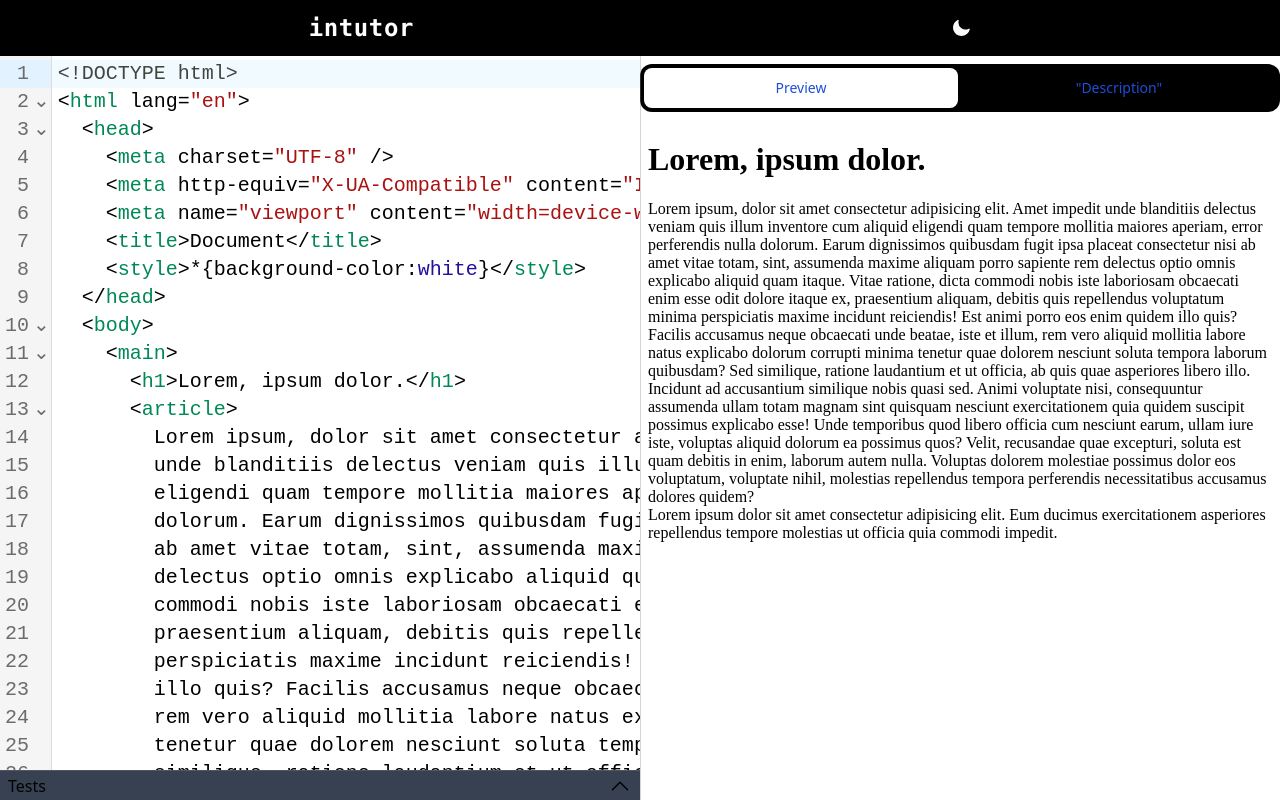
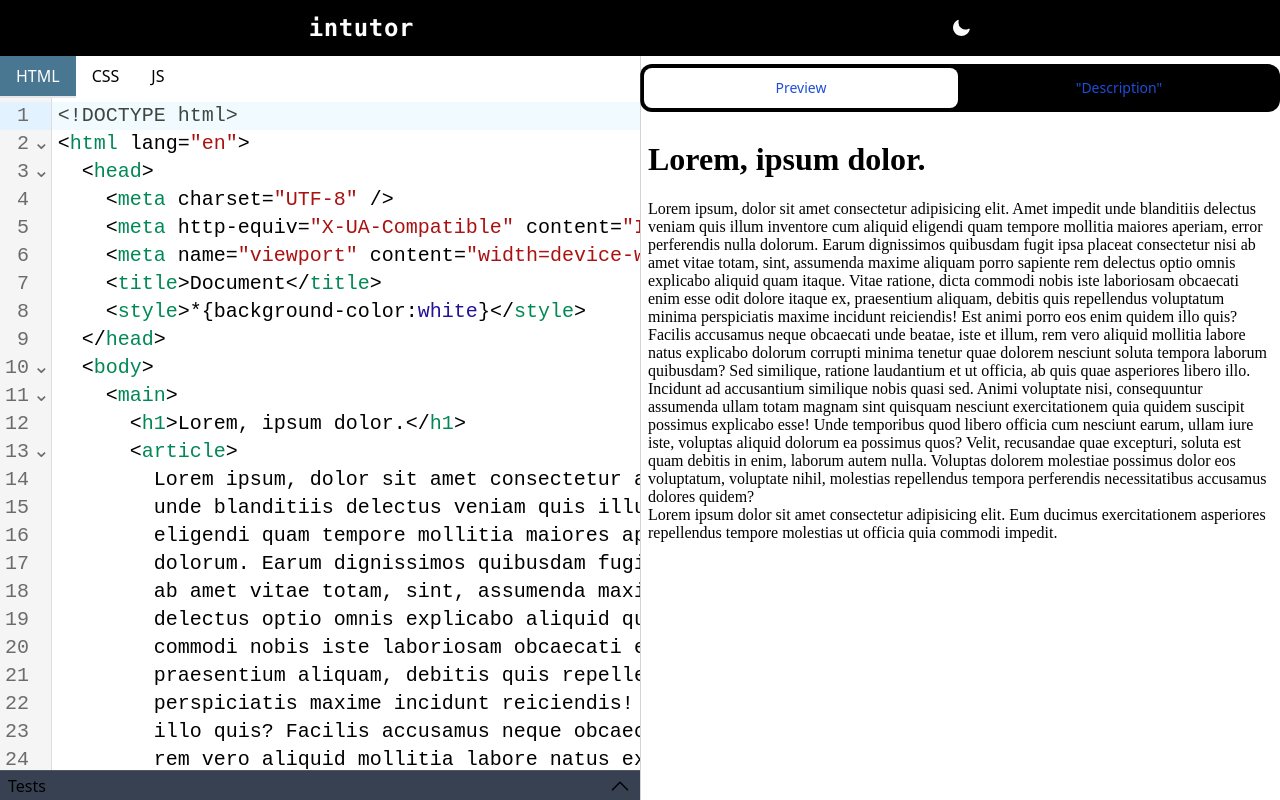
Before and after one commit to gangofdev/interactive-tutor, a React (Vite) app: page / in a window 1280 px wide. Built offline with nearby package versions, Linux system fonts and the light colour scheme.

Commit message:
feat: support multiple buffers (html, css, js etc)

```diff
--- a/src/App.tsx
+++ b/src/App.tsx
@@ -32,9 +32,7 @@ const App = () => {
           <Allotment.Pane>
             <Allotment vertical defaultSizes={[1000, 0]} ref={editorPaneRef}>
               <Allotment.Pane>
-                <div className="overflow-auto h-full">
-                  <CodeGround />
-                </div>
+                <CodeGround />
               </Allotment.Pane>
               <Allotment.Pane>
                 <Tests
--- /dev/null
+++ b/src/components/BufferPicker.tsx
@@ -0,0 +1,36 @@
+import { useState } from "react";
+import { RadioGroup } from "@headlessui/react";
+
+interface BufferPickerInterface {
+  buffers: Array<string>;
+  onBufferChange: (buffer: string) => void;
+  currentBuffer: string;
+}
+
+const BufferPicker = ({
+  buffers,
+  onBufferChange,
+  currentBuffer,
+}: BufferPickerInterface) => {
+  return (
+    <RadioGroup value={currentBuffer} onChange={onBufferChange}>
+      <RadioGroup.Label className="sr-only">buffer:</RadioGroup.Label>
+      <div className="flex flex-row justify-start">
+        {buffers.map((buffer) => (
+          <RadioGroup.Option
+            key={buffer}
+            value={buffer}
+            className={({ active, checked }) =>
+              `${
+                checked ? "bg-sky-900 bg-opacity-75 text-white border-b-2" : ""
+              } relative flex cursor-pointer px-4 py-2 outline-none`
+            }
+          >
+            {buffer}
+          </RadioGroup.Option>
+        ))}
+      </div>
+    </RadioGroup>
+  );
+};
+export default BufferPicker;
--- a/src/components/CodeGround.tsx
+++ b/src/components/CodeGround.tsx
@@ -1,20 +1,49 @@
-import React, { useContext } from "react";
+import React, { useContext, useState } from "react";
 import CodeMirror from "@uiw/react-codemirror";
 import { html } from "@codemirror/lang-html";
+import { css } from "@codemirror/lang-css";
+import { javascript } from "@codemirror/lang-javascript";
 import ThemeContext from "../contexts/ThemeContext";
 import CodeContext from "../contexts/CodeContext";
+import BufferPicker from "./BufferPicker";
 
 const CodeGround = () => {
+  const buffers = ["HTML", "CSS", "JS"];
   const { theme }: any = useContext(ThemeContext);
   const { htmlCode, onHtmlChange } = useContext(CodeContext);
+  const jsCode = "";
+  const cssCode = "";
+  const [buffer, setBuffer] = useState(buffers[0]);
+  const onBufferChange = (buffer: string) => {
+    setBuffer(buffer);
+  };
   return (
-    <CodeMirror
-      className="text-xl"
-      theme={theme}
-      value={htmlCode}
-      extensions={[html()]}
-      onChange={onHtmlChange}
-    />
+    <div className="overflow-auto h-full flex flex-col">
+      <BufferPicker
+        buffers={buffers}
+        onBufferChange={onBufferChange}
+        currentBuffer={buffer}
+      />
+      <CodeMirror
+        className="text-xl"
+        theme={theme}
+        value={buffer == "HTML" ? htmlCode : buffer == "CSS" ? cssCode : jsCode}
+        extensions={
+          buffer == "HTML"
+            ? [html()]
+            : buffer == "CSS"
+            ? [css()]
+            : [javascript()]
+        }
+        onChange={
+          buffer == "HTML"
+            ? onHtmlChange
+            : buffer == "CSS"
+            ? () => {}
+            : () => {}
+        }
+      />
+    </div>
   );
 };
 
```
